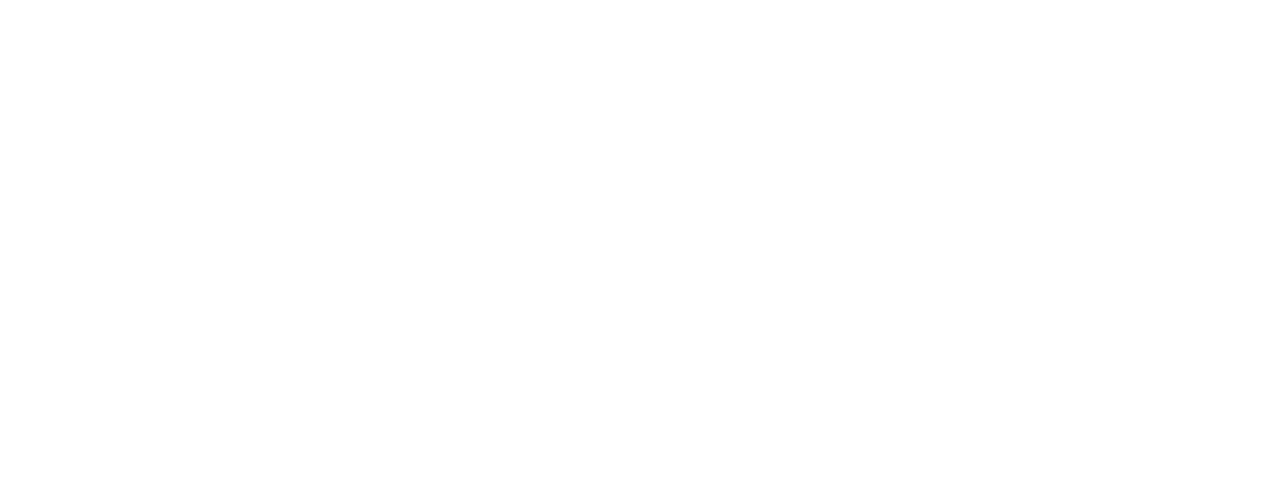
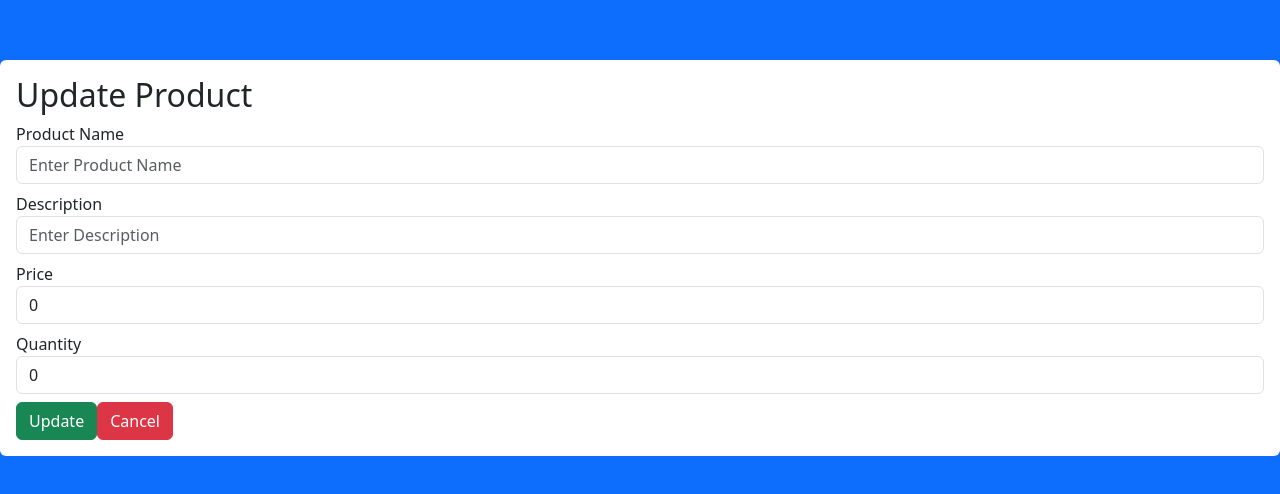
Before and after one commit to Rimzath/MERN-E-Commerce, a React (Vite) app in the folder frontend/: page /update/1 in a window 1280 px wide. Before the commit this address had no page. Shown: the part 142-636 px from the top of the page. Built offline with nearby package versions, Linux system fonts and the light colour scheme; no server answers.

Commit message:
created update product in frontend and backend

```diff
--- a/frontend/src/App.jsx
+++ b/frontend/src/App.jsx
@@ -4,6 +4,7 @@ import Login from "./components/Login";
 import Home from "./components/Home";
 import AdminDashboard from "./components/AdminDashboard.jsx";
 import CreateProducts from "./components/CRUD/CreateProducts.jsx";
+import UpdateProducts from "./components/CRUD/UpdateProducts.jsx";
 
 function App() {
   return (
@@ -15,6 +16,7 @@ function App() {
         <Route path="/home" element={<Home />} />
         <Route path="/admindashboard" element={<AdminDashboard />} />
         <Route path="/create" element={<CreateProducts />}></Route>
+        <Route path="/update/:id" element={<UpdateProducts />}></Route>
       </Routes>
     </BrowserRouter>
   );
--- a/frontend/src/components/CRUD/UpdateProducts.jsx
+++ b/frontend/src/components/CRUD/UpdateProducts.jsx
@@ -1,7 +1,117 @@
-import React from "react";
+import { useState, useEffect } from "react";
+import { useParams, useNavigate } from "react-router-dom";
+import axios from "axios";
 
-const UpdateProducts = () => {
-  return <div>UpdateProducts</div>;
-};
+function UpdateProducts() {
+  const { id } = useParams(); // Capture the product ID from the URL
+  const [productName, setName] = useState("");
+  const [description, setDescription] = useState("");
+  const [price, setPrice] = useState(0);
+  const [quantity, setQuantity] = useState(0);
+  const navigate = useNavigate();
+
+  // Populate the form fields with existing product data
+  useEffect(() => {
+    const urlGetProduct = `http://localhost:3001/getProducts/${id}`;
+    axios
+      .get(urlGetProduct)
+      .then((result) => {
+        console.log(result);
+        setName(result.data.productName);
+        setDescription(result.data.description);
+        setPrice(result.data.price);
+        setQuantity(result.data.quantity);
+      })
+      .catch((err) => console.error("Error fetching product data:", err));
+  }, [id]);
+
+  const updateProduct = (e) => {
+    e.preventDefault();
+    axios
+      .put(`http://localhost:3001/updateProducts/${id}`, {
+        productName,
+        description,
+        price,
+        quantity,
+      })
+      .then((result) => {
+        console.log("Product updated successfully:", result);
+        navigate("/home");
+      })
+      .catch((err) => console.error("Error updating product:", err));
+  };
+
+  const handleCancel = () => {
+    navigate("/home");
+  };
+
+  return (
+    <div className="d-flex vh-100 bg-primary justify-content-center align-items-center">
+      <div className="formupd vw-100 bg-white rounded p-3">
+        <form onSubmit={updateProduct}>
+          <h2>Update Product</h2>
+          <div className="mb-2">
+            <label htmlFor="input-name-update">Product Name</label>
+            <input
+              type="text"
+              placeholder="Enter Product Name"
+              className="form-control"
+              id="input-name-update"
+              value={productName}
+              onChange={(e) => setName(e.target.value)}
+            />
+          </div>
+
+          <div className="mb-2">
+            <label htmlFor="input-description-update">Description</label>
+            <input
+              type="text"
+              placeholder="Enter Description"
+              className="form-control"
+              id="input-description-update"
+              value={description}
+              onChange={(e) => setDescription(e.target.value)}
+            />
+          </div>
+
+          <div className="mb-2">
+            <label htmlFor="input-price-update">Price</label>
+            <input
+              type="number"
+              placeholder="Enter Price"
+              className="form-control"
+              id="input-price-update"
+              value={price}
+              onChange={(e) => setPrice(e.target.value)}
+            />
+          </div>
+
+          <div className="mb-2">
+            <label htmlFor="input-quantity-update">Quantity</label>
+            <input
+              type="number"
+              placeholder="Enter Quantity"
+              className="form-control"
+              id="input-quantity-update"
+              value={quantity}
+              onChange={(e) => setQuantity(e.target.value)}
+            />
+          </div>
+
+          <div className="flexContainer">
+            <button className="btn btn-success btnSubmUpd">Update</button>
+            <button
+              onClick={handleCancel}
+              className="btn btn-danger"
+              id="btnCancelUpd"
+            >
+              Cancel
+            </button>
+          </div>
+        </form>
+      </div>
+    </div>
+  );
+}
 
 export default UpdateProducts;
```
Also changed, not shown: 1 other file (tests, documents, lock files or other folders).
